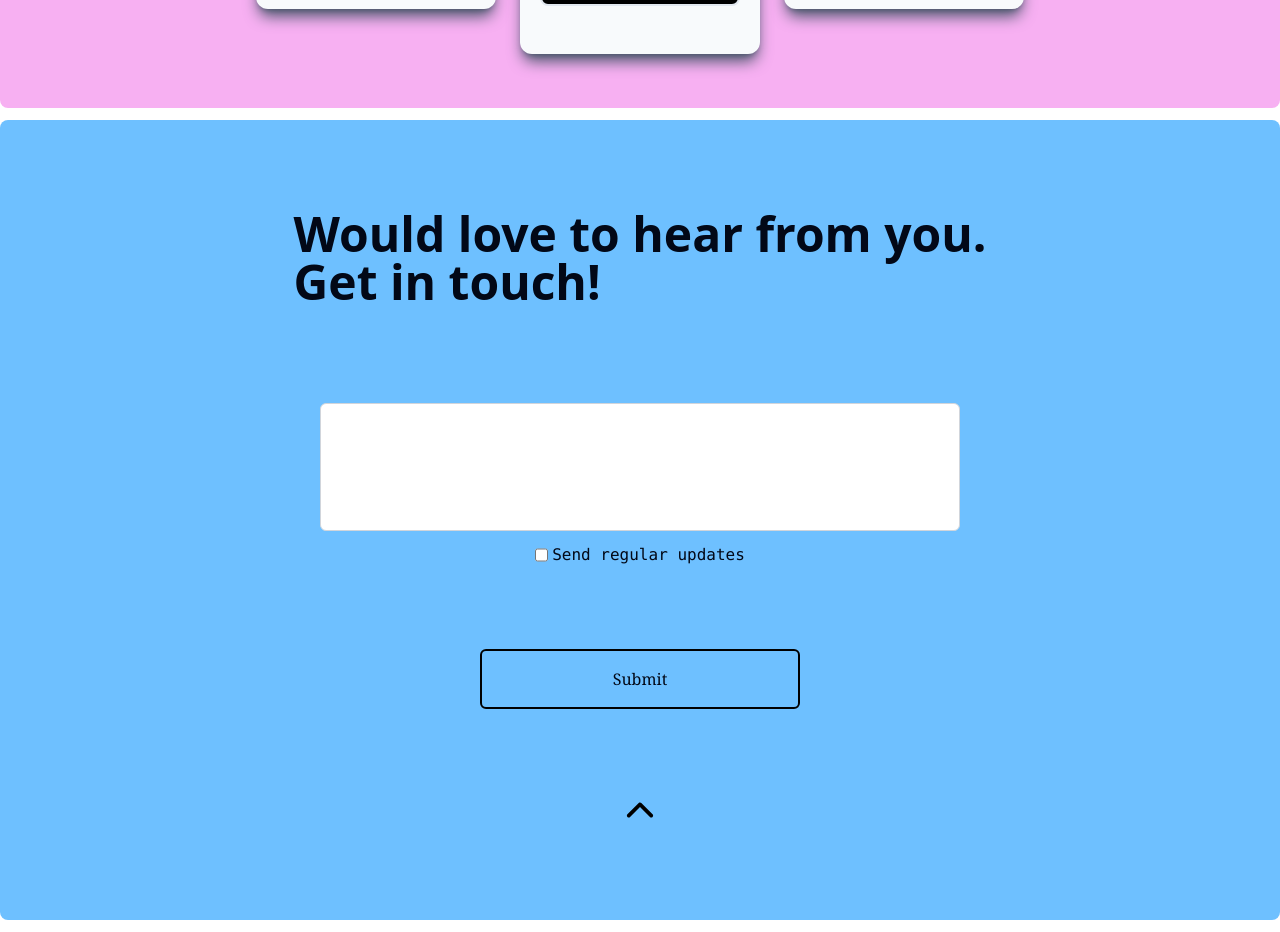
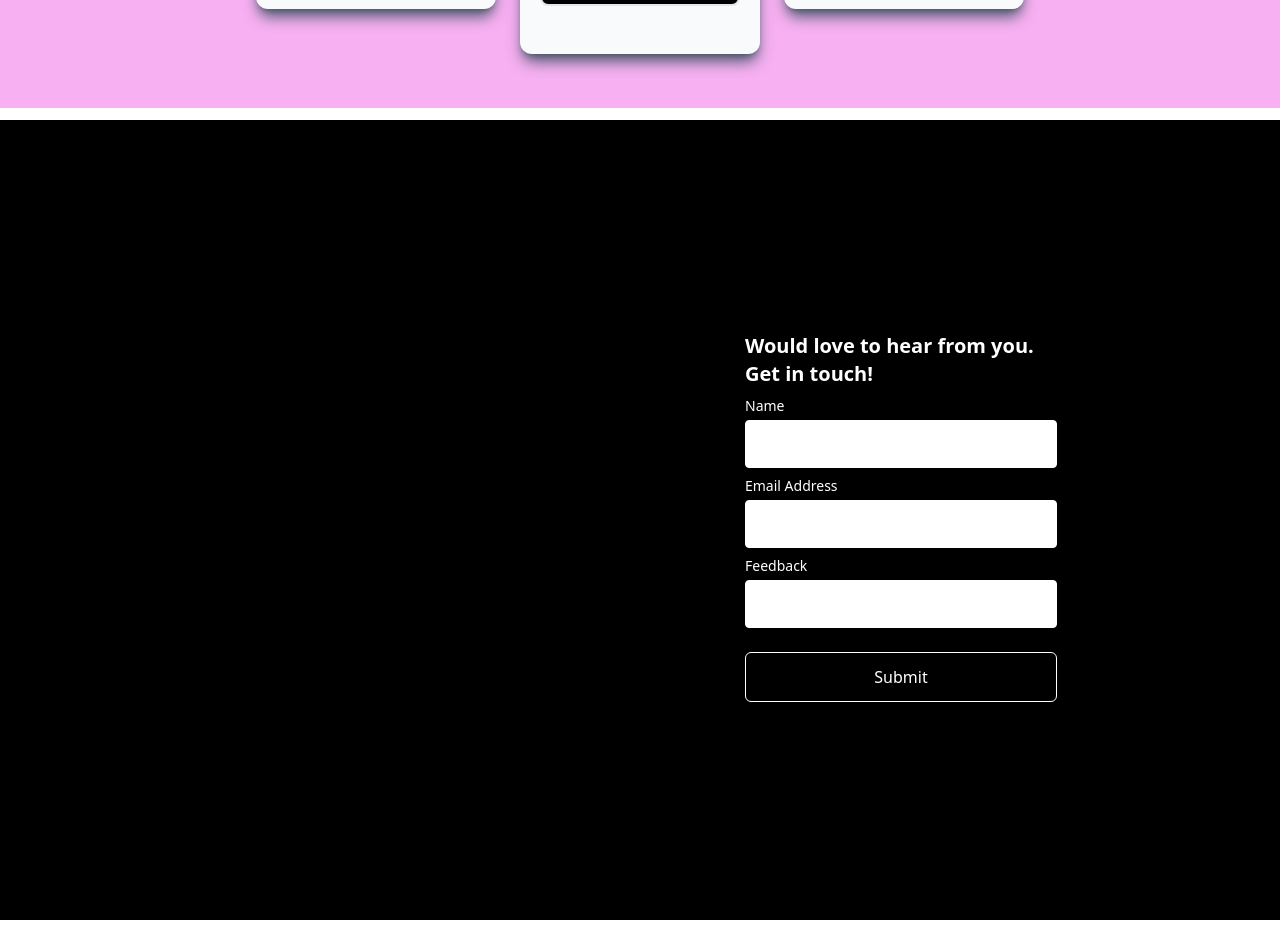
Before and after one commit to ishk9/getYourDiet, a Next.js app in the folder client/: page / in a window 1280 px wide. Shown: the part 1580-2512 px from the top of the page. Built offline with nearby package versions, Linux system fonts and the light colour scheme.

Commit message:
changed review page

```diff
--- a/client/app/Pricing/page.js
+++ b/client/app/Pricing/page.js
@@ -25,7 +25,7 @@ const prices = [
 export default function PricingPage() {
 
     return (
-        <div id="pricing" className="flex flex-col w-full h-screen items-center px-10 py-2 overflow-x-hidden bg-[#F7B0F2] rounded-lg mb-3">
+        <div id="pricing" className="flex flex-col w-full h-screen items-center px-10 py-2 overflow-x-hidden bg-[#F7B0F2] mb-3">
             <h1 className="text-[3em] font-semibold mt-20 text-black">Pricing</h1>
             <div className="w-[44%] flex flex-col justify-center items-center">
                 <p className='mt-3 text-black font-mono'>Choose the plan that&apos;s right for you. Whether you want a plan</p>
--- a/client/app/Reviews/page.js
+++ b/client/app/Reviews/page.js
@@ -10,42 +10,42 @@ export default function Reviews() {
     })
     };
     return (
-        <div id="reviews" className="h-screen w-full flex flex-col justify-evenly items-center px-10 py-2 bg-[#6EC0FF] rounded-lg mb-3">
-            <div className="flex flex-col">
-                <h1 className="text-5xl font-semibold">Would love to hear from you.</h1>
-                <p className="text-5xl font-semibold">Get in touch!</p>
+        <div id="reviews" className="h-screen w-screen flex justify-evenly items-center px-10 py-2 bg-black mb-3">
+            <div className='w-1/2 h-full'>
+
             </div>
 
-            <div className="flex flex-col justify-center items-center mt-4">
-                <div className="flex w-screen justify-center items-center">
-                    <textarea
-                        id="textarea"
-                        // name="textarea"
-                        className="border border-gray-300 p-2 w-1/2 h-32 resize-none outline-none rounded-md font-mono"
-                        // value={textareaValue}
-                        // onChange={(e) => setTextareaValue(e.target.value)}
-                    />
+            <div className='w-1/2 h-full flex flex-col justify-center items-center'>
+                <div className='flex flex-col w-[65%]  justify-start items-start'>
+                    <h1 className="text-xl font-semibold text-white">Would love to hear from you.</h1>
+                    <p className="text-xl font-semibold text-white">Get in touch!</p>
+                </div>
+
+                <div className="flex flex-col h-80 w-[65%] justify-start items-center">
+                    <div className='w-full mt-2'>
+                        <p className='text-sm text-white'>Name</p>
+                        <input className='h-12 rounded-sm w-[80%] border-white border mt-1 p-1 outline-none'/>
+                    </div>
+
+                    <div className='w-full mt-2'>
+                        <p className='text-sm text-white'>Email Address</p>
+                        <input className='h-12 rounded-sm w-[80%] border-white border mt-1 p-1 outline-none'/>
+                    </div>
+
+                    <div className='w-full mt-2'>
+                        <p className='text-sm text-white'>Feedback</p>
+                        <input className='h-12 rounded-sm w-[80%] border-white border mt-1 p-1 outline-none'/>
+                    </div>
+
+                    <div className='w-full mt-6'>
+                        <button className='p-3 border w-[80%] border-white rounded-md hover:scale-105'>
+                            <p className='text-white'>Submit</p>
+                        </button>
+                    </div>
+
 
                 </div>
-                <div className='flex mt-3'>
-                    <input
-                        type='checkbox'
-                    />
-                    <p className='font-mono ml-1'>Send regular updates</p>
-                </div>
             </div>
-
-            <div className='w-screen flex justify-center items-center'>
-                <button className='px-2 py-4 border-2 w-1/4 border-black rounded-md hover:scale-105'>
-                    <p className='font-serif'>Submit</p>
-                </button>
-            </div>
-
-
-            <button className='hover:-translate-y-1'onClick={scrollToTop}>
-                <IoIosArrowUp  color="black" size={40}/>
-            </button>
-
         </div>
     )
 }
--- a/client/app/Starter/page.js
+++ b/client/app/Starter/page.js
@@ -4,7 +4,7 @@ import { FaArrowRightLong } from "react-icons/fa6";
 
 export default function StarterPage() {
     return (
-        <div className="flex w-full h-screen justify-center items-center px-10 bg-[#E7C25A] rounded-lg mb-3">
+        <div className="flex w-full h-screen justify-center items-center px-10 bg-[#E7C25A] mb-3">
             <div className="flex lg:w-3/4 w-11/12 cursor-default">
                 <div className="flex flex-col w-full justify-center items-start">
                     <h1 className="font-extrabold text-black lg:text-[7em] text-[3em] leading-[1] tracking-[-2px] uppercase">
```
